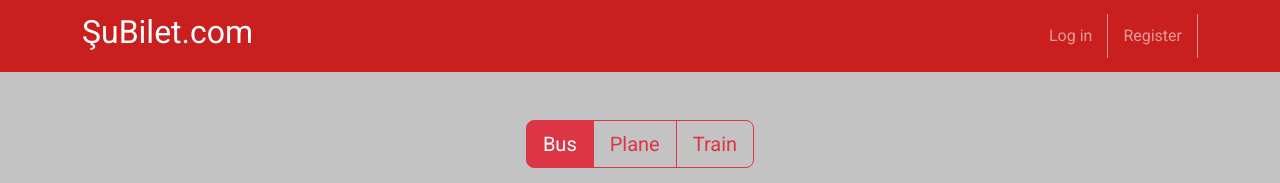
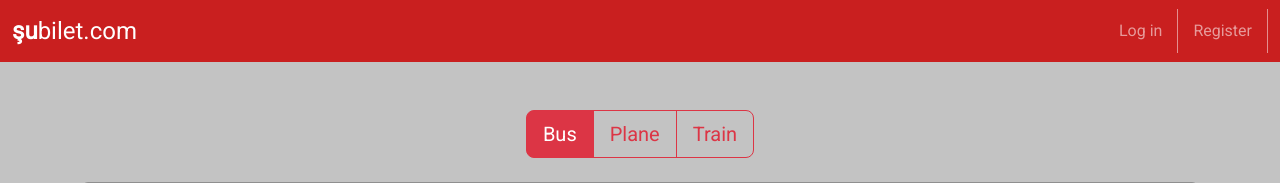
Before and after one commit to aemirbosnak/SuBilet, a Flask app: page /logout in a window 1280 px wide. Shown: the top 183 px of the page. Run offline with Flask 2, Linux system fonts and the light colour scheme; some libraries are stand-ins or nearby versions.

Commit message:
findTravelPage ui tweaks - navbar changes accordingly if user is logged in - added navbar logout functionality - navbar style adjusted for logged in and logged out view

```diff
--- a/app/app.py
+++ b/app/app.py
@@ -101,6 +101,7 @@
     cursor.execute(query)
 
     cities = [row['city'] for row in cursor.fetchall()]
+    is_logged_in = session.get('loggedin', False)       #retrieves the value of is_logged_in from the session, if it's not present in the session, the default value False is used.
 
     if request.method == 'POST':
         vehicle_type = request.form['vehicle_type']
@@ -112,7 +113,7 @@
         return redirect(url_for('travels', vehicle_type=vehicle_type, departure_city=departure_city, arrival_city=arrival_city, departure_date=departure_date))
 
     #main.html is the current design
-    return render_template('main.html', cities=cities)
+    return render_template('main.html', cities=cities, is_logged_in=is_logged_in)
 
 if __name__ == "__main__":
     port = int(os.environ.get('PORT', 5000))
--- a/app/templates/main.html
+++ b/app/templates/main.html
@@ -21,11 +21,32 @@
   </head>
 
   <body>
+    {% if is_logged_in %}
       <nav class="navbar navbar-expand-sm navbar-dark customNavbar">
-      <div class="container d-flex justify-content-between align-items-center">
-        <div class="navbar-brand">
-          <h2>ŞuBilet.com</h2>
+        <div class="container-fluid">
+          <ul class="navbar-nav">
+            <a class="navbar-brand" href="#"><strong>şu</strong>bilet.com</a>
+            <li class="nav-item">
+              <a class="nav-link" href="#">My Travels</a>
+            </li>
+          <li class="nav-item">
+              <a class="nav-link" href="#">Balance</a>
+            </li>
+            <li class="nav-item">
+              <a class="nav-link" href="#">Coupons</a>
+            </li>
+            <li class="nav-item">
+              <a class="nav-link" href="{{ url_for('logout') }}">Log Out</a>
+            </li>
+          </ul>
         </div>
+      </nav>
+    {% else %}
+      <nav class="navbar navbar-expand-sm navbar-dark customNavbar">
+        <div class="container-fluid">
+          <ul class="navbar-nav">
+            <a class="navbar-brand" href="#"><strong>şu</strong>bilet.com</a>
+          </ul>
 
           <ul class="navbar-nav ml-auto d-flex align-items-center">
             <li class="nav-item border-right pr-3">
```
Also changed, not shown: other parts of app/templates/main.html (+1 -1 lines). Lines whose indentation alone changed are shown as unchanged.
